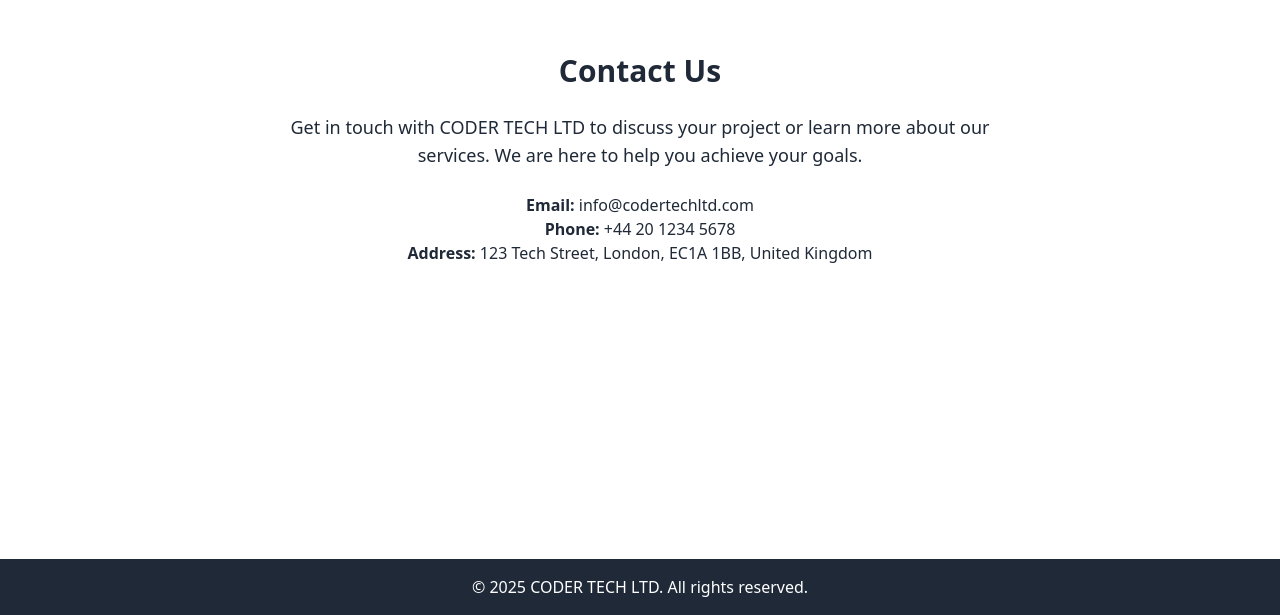
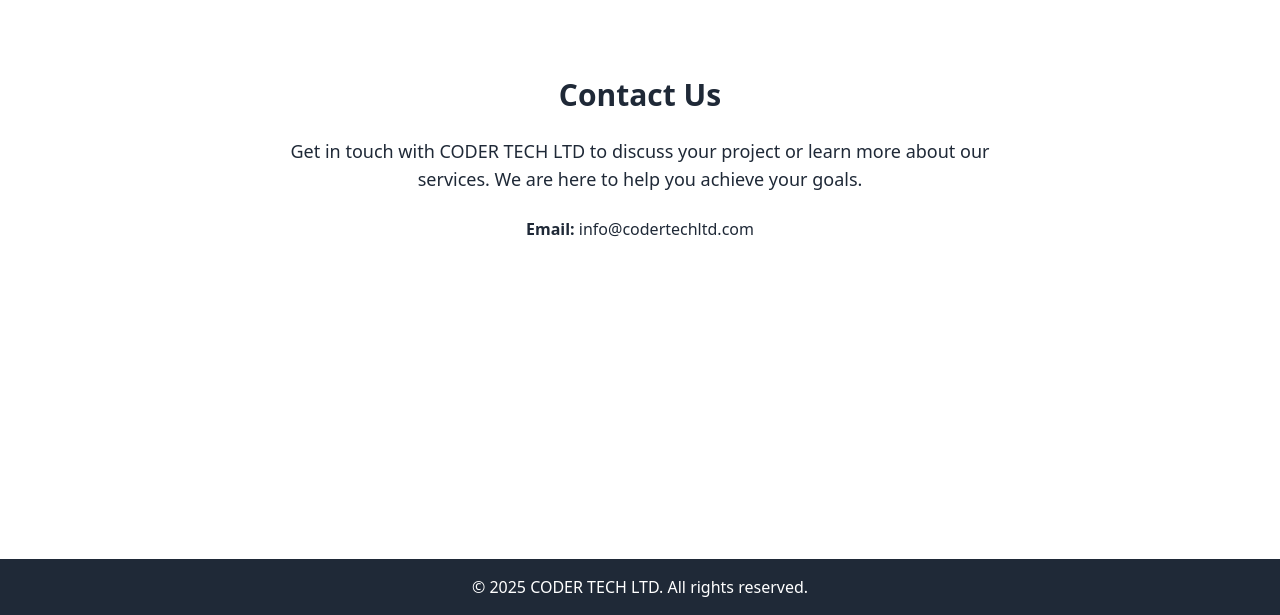
Before and after one commit to codertechltd/coder-tech-website, a plain HTML site: page index.html in a window 1280 px wide. Shown: the part 1841-2456 px from the top of the page. Drawn offline with nearby package versions, Linux system fonts and the light colour scheme.

Commit message:
Update index.html

```diff
--- a/index.html
+++ b/index.html
@@ -110,8 +110,6 @@
       </p>
       <div class="mt-6 text-center">
         <p><strong>Email:</strong> info@codertechltd.com</p>
-        <p><strong>Phone:</strong> +44 20 1234 5678</p>
-        <p><strong>Address:</strong> 123 Tech Street, London, EC1A 1BB, United Kingdom</p>
       </div>
     </div>
   </section>
```
